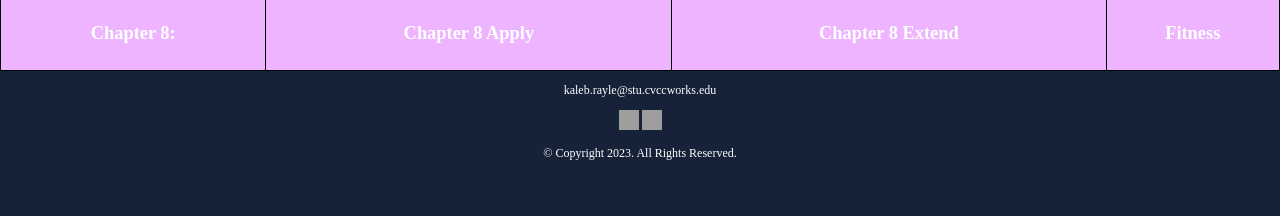
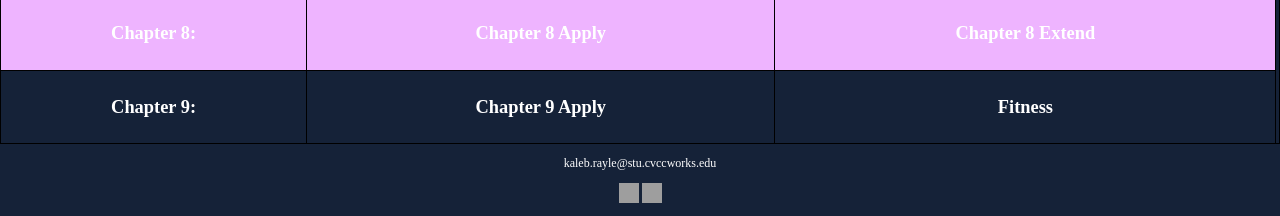
Before and after one commit to KalebRayle/KalebRayle.github.io, a plain HTML site: page projects.html in a window 1280 px wide. Shown: the part 618-834 px from the top of the page. Before the commit the page ends 800 px from the top, so only its background shows below. Drawn offline with Linux system fonts and the light colour scheme; grey boxes are pictures that could not be loaded.

Commit message:
Update projects.html

```diff
--- a/projects.html
+++ b/projects.html
@@ -11,15 +11,15 @@
 <meta charset="utf-8">
 <link rel="stylesheet" href="css/style.css">
 <meta name="viewport" content="width=device-width, initial-scale=1.0">
-	<link rel="shortcut icon" href="images/favicon/favicon.ico">
-	<link rel="icon" type="image/png" sizes="32x32" href="images/favicon/favicon-32x32.png">
-	<link rel="apple-touch-icon" sizes="180x180" href="images/favicon/apple-touch-icon.png">
-	<link rel="shortcut icon" sizes="192x192" href="images/favicon/android-chrome-192x192.png">
+<link rel="shortcut icon" href="images/favicon/favicon.ico">
+<link rel="icon" type="image/png" sizes="32x32" href="images/favicon/favicon-32x32.png">
+<link rel="apple-touch-icon" sizes="180x180" href="images/favicon/apple-touch-icon.png">
+<link rel="shortcut icon" sizes="192x192" href="images/favicon/android-chrome-192x192.png">
 	<title>Portfolio</title>
 </head>
 <body>
 	<header>
-		<h1>Projects</h1>
+		<h1 class="shadow">Projects</h1>
 	</header>
 	<nav>
 		<ul>
@@ -73,13 +73,17 @@
 			<th>Chapter 8: </th>
 			<th><a href="assignments/chapter08/apply/index.html">Chapter 8 Apply</a></th>
 			<th><a href="assignments/chapter08/extend08/extend08.html">Chapter 8 Extend</a></th>
+		</tr>
+		<tr>
+			<th>Chapter 9: </th>
+			<th><a href="assignments/chapter09/apply/index.html">Chapter 9 Apply</a></th>
 			<th><a href="assignments/Fitness/index.html"> Fitness</a></th>
 		</tr>
 		</table>
 		</div>
 	</main>
 
-	<footer id="footer">
+	<footer class="footer">
 		<p><a href="mailto:kaleb.rayle@stu.cvccworks.edu">kaleb.rayle@stu.cvccworks.edu</a></p>
 		<a href="https://www.linkedin.com/public-profile/settings?trk=d_flagship3_profile_self_view_public_profile">
 			<img src="https://pbs.twimg.com/profile_images/1661161645857710081/6WtDIesg_400x400.png" class="social">
```
